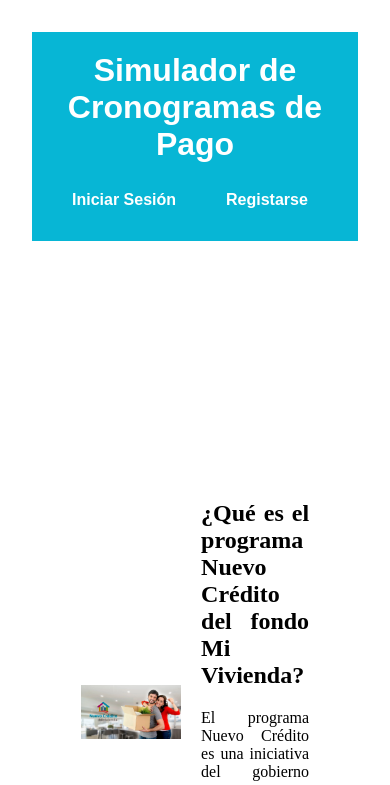
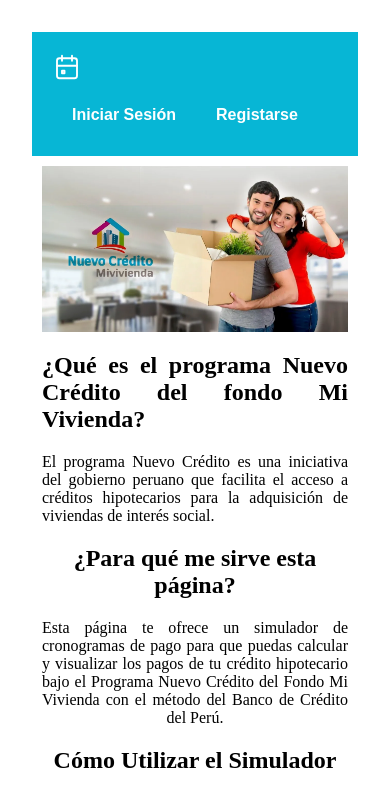
Before and after one commit to EUrbizagastegui/Simulador-Nuevo-Credito-Mi-Vivienda, a React (Vite) app: page /main-page in a window 390 px wide. Shown: the top 785 px of the page. Built offline with nearby package versions, Linux system fonts and the light colour scheme; a web font is replaced by a local one.

Commit message:
Responsive.

```diff
--- a/src/components/information-input/InformationInput.css
+++ b/src/components/information-input/InformationInput.css
@@ -2,6 +2,7 @@
     display: flex;
     flex-direction: column;
     align-items: center;
+    overflow-x: hidden;
 }
 .information-input h1:nth-child(2) {
     text-align: center;
@@ -34,3 +35,10 @@
 .input-currency .p-dropdown {
     width: 100%;
 }
+/* Media Query para pantallas menores a 500px */
+@media (max-width: 500px) {
+    .information-input-content {
+        grid-template-columns: repeat(auto-fill, minmax(250px, 1fr)); /* Cambiar minmax a 250px */
+        padding: 10px; /* Cambiar padding a 10px */
+    }
+}
--- a/src/components/log-in/LogIn.css
+++ b/src/components/log-in/LogIn.css
@@ -9,23 +9,41 @@
 }
 .log-in h1 {
     text-align: center;
+    text-wrap: balance;
     margin-bottom: 20px;
 }
 .log-in p {
     color: white;
-    text-align: justify;
-    text-align-last: center;
+    text-wrap: pretty;
+    font-size: 18px;
     line-height: 30px;
-    font-size: 18px;
 }
 .log-in div:nth-child(1) {
     background-color: #07b6d5;
     padding-inline: 20%;
+    padding: 10%;
 }
 .log-in div:nth-child(1) h1 {
     color: white;
-    font-size: 65px;
+    font-size: 40px
 }
 .log-in button {
     width: 100%;
 }
+.log-in Button {
+    padding: 10px;
+}
+@media (width < 601px) {
+    .log-in {
+        display: grid;
+        grid-template-rows: 1fr 2fr; /* Divide la pantalla en dos partes iguales */
+        grid-template-columns: 1fr; /* Divide la pantalla en dos partes iguales */
+        height: 100dvh;
+    }
+    .log-in div:nth-child(1) h1 {
+        margin-bottom: 0;
+    }
+    .log-in p {
+        display: none;
+    }
+}
--- a/src/components/main-page/MainPage.css
+++ b/src/components/main-page/MainPage.css
@@ -3,49 +3,38 @@
     flex-direction: column;
     align-items: center;
     min-height: 100dvh;
-    grid-template-rows: 90px 600px 90px;
-    grid-template-columns: 1fr 2fr 1fr;
 }
 .main-page-content-center {
     display: grid;
-    width: 70%;
-    grid-template-rows: 1fr 1fr;
-    grid-template-columns: 1fr 1fr;
+    grid-template-columns: repeat(auto-fill, minmax(400px, 1fr));
+    gap: 20px;
+    width: 100%; /* Asegura que el grid ocupe todo el ancho disponible */
+    max-width: 920px; /* Opcional: establece un ancho máximo para evitar que el grid se expanda demasiado en pantallas grandes */
     place-items: center;
+    place-content: center;
+    padding: 50px;
 }
 .main-page-content-center img {
     display: block;
-    width: 100%;
-    grid-row: 1 / 2;
-    grid-column: 1 / 2;
+    width: 100%; /* Asegura que la imagen no se salga de su contenedor y ocupe todo el ancho disponible */
 }
 .main-page-content-center h2 {
     margin-bottom: 20px;
 }
 .main-page-content-center div:nth-child(2) {
-    grid-row: 1 / 2;
-    grid-column: 2 / 3;
-    padding-left: 20px;
     text-align: justify;
 }
 .main-page-content-center div:nth-child(3) {
-    grid-row: 2 / 3;
-    grid-column: 1 / 2;
     text-align: justify;
     text-align-last: center;
-    width: 70%;
-    height: 100%;
-    padding-top: 20px;
-    padding-bottom: 20px;
-}
-.main-page-content-center div:nth-child(4) {
-    grid-row: 2 / 3;
-    grid-column: 2 / 3;
-    padding-left: 20px;
-    padding-top: 20px;
-    width: 70%;
-    height: 100%;
 }
 .main-page-content-center div:nth-child(3) h2, .main-page-content-center div:nth-child(4) h2 {
     text-align: center;
 }
+/* Media Query para pantallas menores a 500px */
+@media (max-width: 500px) {
+    .main-page-content-center {
+        grid-template-columns: repeat(auto-fill, minmax(250px, 1fr)); /* Cambiar minmax a 250px */
+        padding: 10px; /* Cambiar padding a 10px */
+    }
+}
--- a/src/components/main-page/MainPage.jsx
+++ b/src/components/main-page/MainPage.jsx
@@ -2,11 +2,27 @@ import './MainPage.css'
 import { Toolbar } from 'primereact/toolbar';
 import { Button } from 'primereact/button';
 import { Link } from 'react-router-dom';
+import { useState } from 'react';
+import { useEffect } from 'react';
 
 const MainPage = () => {
+    const [toolbarStart, setToolbarStart] = useState(null);
+
     const toolbarTitle = (
         <div>
             <h1>Simulador de Cronogramas de Pago</h1>
+        </div>
+    )
+    const toolbarIcon = (
+        <div>
+            <svg width="30" height="30" viewBox="0 0 24 24" stroke-width="1.5" stroke="white" fill="none" stroke-linecap="round" stroke-linejoin="round">
+                <path stroke="none" d="M0 0h24v24H0z" fill="none"/>
+                <path d="M4 5m0 2a2 2 0 0 1 2 -2h12a2 2 0 0 1 2 2v12a2 2 0 0 1 -2 2h-12a2 2 0 0 1 -2 -2z" />
+                <path d="M16 3l0 4" />
+                <path d="M8 3l0 4" />
+                <path d="M4 11l16 0" />
+                <path d="M8 15h2v2h-2z" />
+            </svg>
         </div>
     )
     const toolbarButtons = (
@@ -19,9 +35,29 @@ const MainPage = () => {
             </Link>
         </>
     )
+
+    useEffect(() => {
+        const handleResize = () => {
+            if (window.innerWidth < 650) {
+                setToolbarStart(toolbarIcon);
+            } else {
+                setToolbarStart(toolbarTitle);
+            }
+        };
+
+        // Llama a handleResize cuando la ventana cambia de tamaño
+        window.addEventListener('resize', handleResize);
+
+        // Llama a handleResize al cargar la página
+        handleResize();
+
+        // Limpia el event listener al desmontar el componente
+        return () => window.removeEventListener('resize', handleResize);
+    }, [])
+
     return (
         <div className='main-page-content'>
-            <Toolbar className='toolbar' start={toolbarTitle} end={toolbarButtons} />
+            <Toolbar className='toolbar' start={toolbarStart} end={toolbarButtons} />
             <div className='main-page-content-center'>
                 <img src="../../src/assets/images/main-page-img.webp" alt="Hero image" />
                 <div>
@@ -38,9 +74,7 @@ const MainPage = () => {
                         Esta página te ofrece un simulador de cronogramas de pago para que
                         puedas calcular y visualizar los pagos de tu crédito hipotecario bajo
                         el Programa Nuevo Crédito del Fondo Mi Vivienda con el método del
-                        Banco de Crédito del Perú. Con esta herramienta, podrás planificar
-                        mejor tus finanzas y tomar decisiones informadas sobre
-                        la compra de tu vivienda.
+                        Banco de Crédito del Perú.
                     </p>
                 </div>
                 <div>
--- a/src/index.css
+++ b/src/index.css
@@ -7,11 +7,14 @@
     border-radius: 0;
     width: 100%;
 }
+.toolbar {
+    margin-bottom: auto;
+}
 .toolbar h1 {
     color: white;
+    font-size: clamp(17px, 2vw, 2.5vw);
 }
 .toolbar-button {
-    margin-right: 10px;
     background-color: transparent;
     border: none;
 }
@@ -22,3 +25,11 @@
 .footer {
     margin-top: auto;
 }
+
+@media (width < 360px) {
+    .toolbar button {
+        padding: 0;
+        font-size: 0.8rem;
+        margin-right: 5px;
+    }
+}
```
